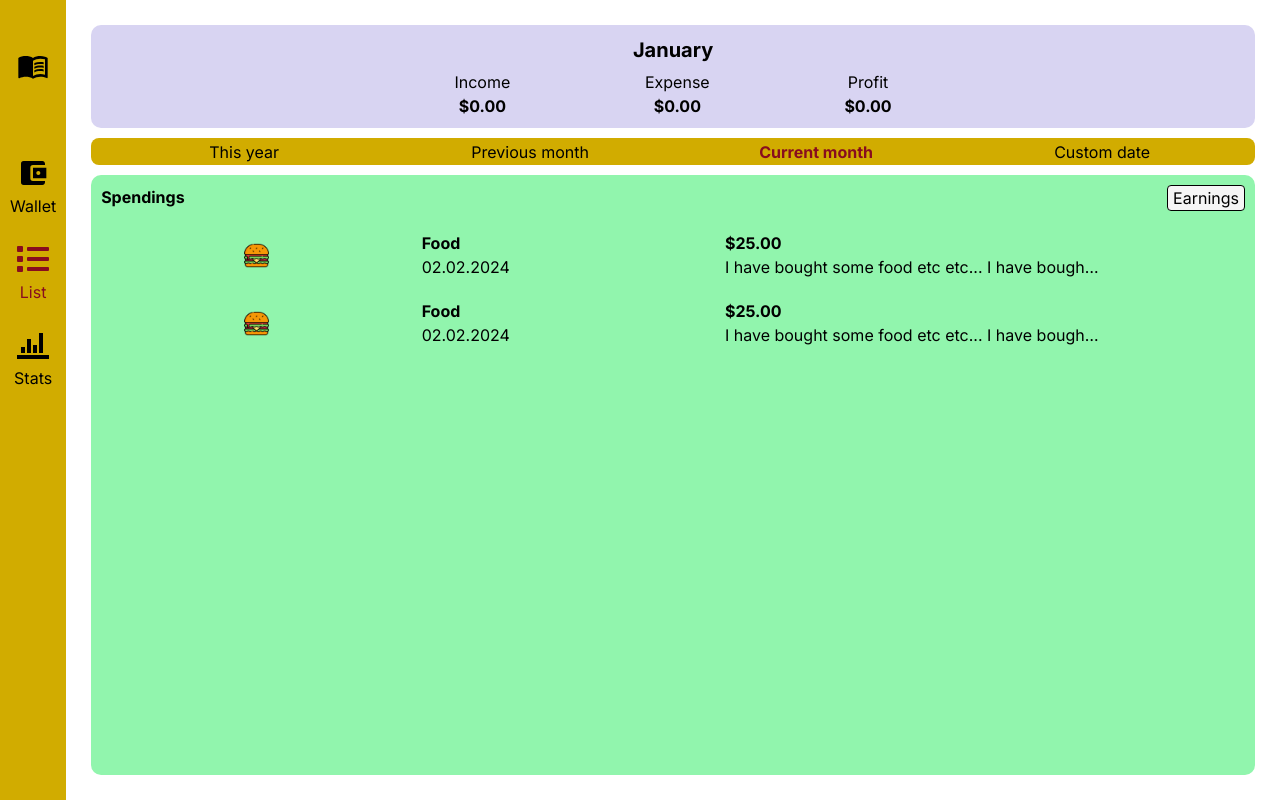
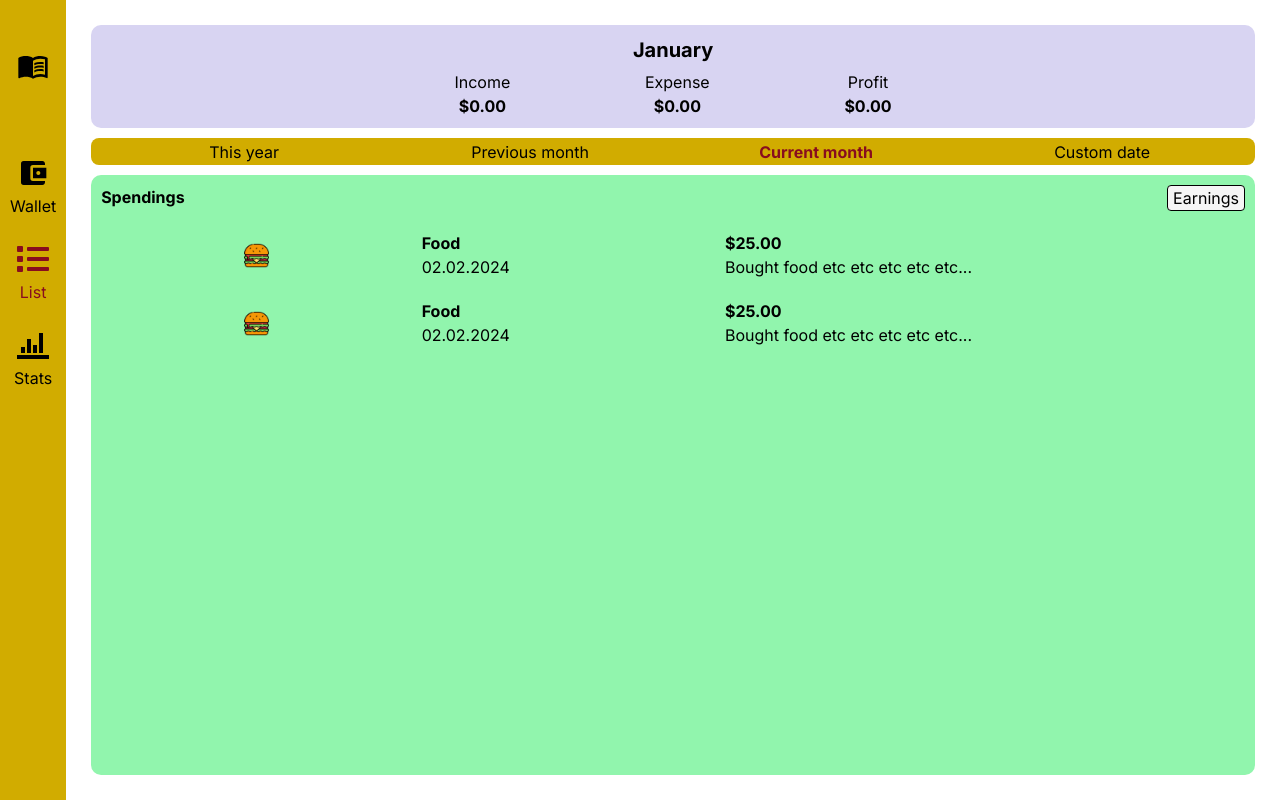
Before and after one commit to eimuciu/cash-tracker, a Next.js app: page /list in a window 1280 px wide. Built offline with nearby package versions, Linux system fonts and the light colour scheme.

Commit message:
showing full text onMouseEnter

```diff
--- a/src/app/components/pages/list/listElement/index.tsx
+++ b/src/app/components/pages/list/listElement/index.tsx
@@ -1,24 +1,40 @@
-import Image from "next/image";
+'use client';
+
+import React from 'react';
+import Image from 'next/image';
 
 export default function ListElement() {
+  const [hasMouseEntered, setHasMouseEntered] = React.useState<boolean>(false);
+
   return (
     <div className="w-[75%] my-[20px] mx-auto flex items-center gap-[10px] md:w-[95%]">
-      <div className="w-[20%]"><div className="w-[25px] h-[25px] relative"><Image src='/burger.png' alt="icon" fill /></div></div>
+      <div className="w-[20%]">
+        <div className="w-[25px] h-[25px] relative">
+          <Image src="/burger.png" alt="icon" fill />
+        </div>
+      </div>
       <div className="w-[35%]">
         <p className="font-bold">Food</p>
         <p>02.02.2024</p>
       </div>
       <div
+        onMouseEnter={() => {
+          setHasMouseEntered(true);
+        }}
+        onMouseLeave={() => {
+          setHasMouseEntered(false);
+        }}
         className="w-[45%]"
         style={{
-          overflow: 'hidden',
-          whiteSpace: 'nowrap',
+          // visible
+          // wrap
+          overflow: `${hasMouseEntered ? 'visible' : 'hidden'}`,
+          whiteSpace: `${hasMouseEntered ? 'wrap' : 'nowrap'}`,
           textOverflow: 'ellipsis',
         }}
       >
         <p className="font-bold">$25.00</p>
-
-          I have bought some food etc etc... I have bought some food etc etc...
+        Bought food etc etc etc etc etc...
       </div>
     </div>
   );
```
